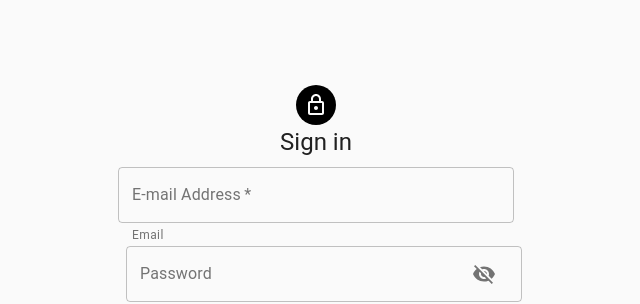
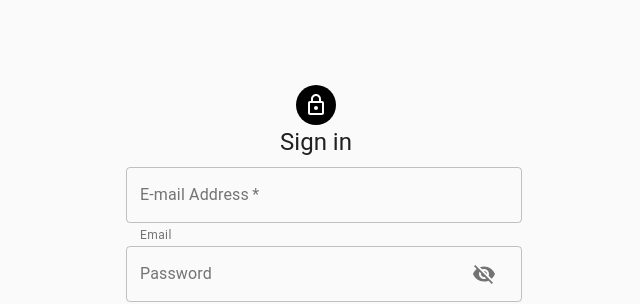
Before and after one commit to kunalrbhatia/madbids, a React (Create React App) app: page / in a window 1280 px wide. Shown: the top 304 px of the page, without its empty margins (324-964 px from the left). Built offline with nearby package versions, Linux system fonts and the light colour scheme.

Commit message:
css changes

```diff
--- a/src/components/common/FormElements.js
+++ b/src/components/common/FormElements.js
@@ -350,6 +350,7 @@ function MTextField(params) {
   ) {
     return (
       <TextField
+        style={{marginLeft:'8px'}}
         id={params.id}
         disabled={params.disabled ? params.disabled : false}
         required={params.required ? params.required : false}
--- a/src/components/users/login.jsx
+++ b/src/components/users/login.jsx
@@ -117,6 +117,7 @@ class Login extends Component {
             }}
           >
             <MTextField
+
               required={true}
               type="email"
               value={email}
```
